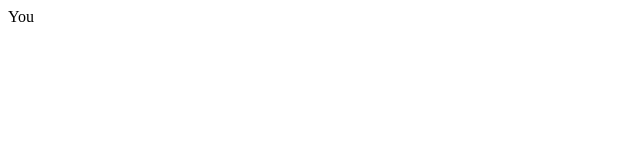
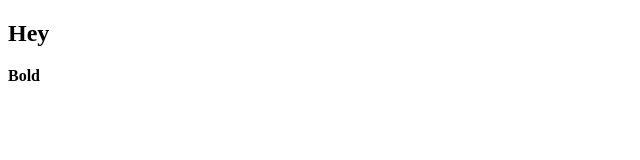
Before and after one commit to alejandrochacinortega/reactFundamentals, a React app: page / in a window 1280 px wide. Shown: the top 160 px of the page, without its empty margins (0-640 px from the left). Built offline with nearby package versions, Linux system fonts and the light colour scheme.

Commit message:
Class and Stateless component

```diff
--- a/App.js
+++ b/App.js
@@ -1,11 +1,19 @@
 import React from 'react';
 
+//Class Component
 class App extends React.Component {
   render() {
     return (
-      <div>You</div>
-      )
+      <div>
+        <h2>Hey</h2>
+        <b>Bold</b>
+      </div>
+    );
   }
 }
 
+
+//Stateless function component
+// const App = () => <h1>Hello</h1>;
+
 export default App;
```
